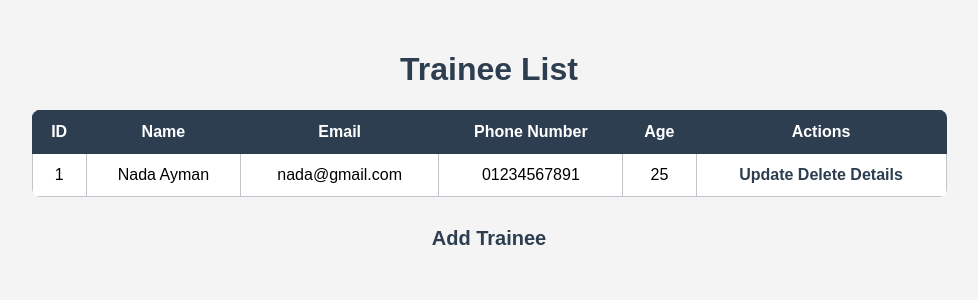
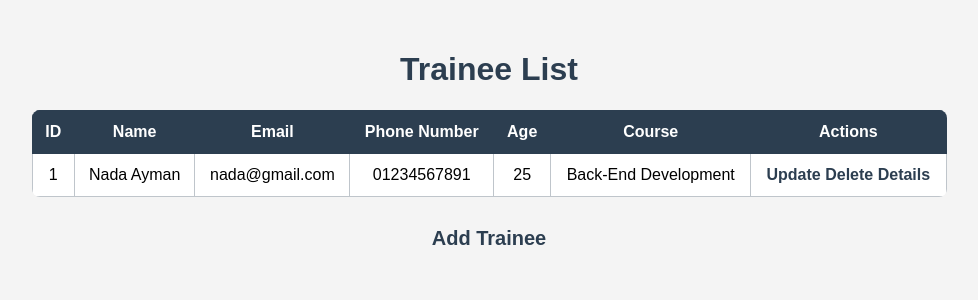
Before and after one commit to nada-aymann/ITIan-Django, a Django app: page /trainees/ in a window 1280 px wide. Shown: the part 58-358 px from the top of the page, without its empty margins (151-1129 px from the left). Run offline with Django 5.2, Linux system fonts and the light colour scheme; data comes from the database, SQL or seed files in the repository; both versions use the stored data as it was after the commit.

Commit message:
add foreignkey relation between trainee and course

```diff
--- a/static/css/style.css
+++ b/static/css/style.css
@@ -75,7 +75,7 @@ form {
     gap: 20px;
 }
 
-input {
+input, #tCourse {
     padding: 10px;
     border: #bfc5cb solid 1px;
     border-radius: 4px;
--- a/templates/trainee/add_trainee.html
+++ b/templates/trainee/add_trainee.html
@@ -14,6 +14,12 @@
     <input type="text" id="tPhone" name="trainee-phone" placeholder="Enter trainee phone" required>
     <label for="tAge">Trainee Age:</label>
     <input type="number" id="tAge" name="trainee-age" placeholder="Enter trainee age" required>
+    <label for="tCourse">Trainee Course:</label>
+    <select name="trainee-course" id="tCourse">
+        {% for course in courses %}
+        <option value="{{course.id}}">{{course.name}}</option>
+        {% endfor %}
+    </select>
     <button type="submit" class="btn">Add Trainee</button>
 </form>
 {%endblock%}
--- a/templates/trainee/details.html
+++ b/templates/trainee/details.html
@@ -13,6 +13,7 @@
             <th>Email</th>
             <th>Phone Number</th>
             <th>Age</th>
+            <th>Course</th>
             <th>Actions</th>
         </tr>
     </thead>
@@ -23,6 +24,7 @@
             <td>{{trainee.email}}</td>
             <td>{{trainee.phone_number}}</td>
             <td>{{trainee.age}}</td>
+            <td>{{trainee.course.name}}</td>
             <td>
                 <a href="{% url 'UpdateTrainee' trainee.id %}">Update</a>
                 <a href="{% url 'DeleteTrainee' trainee.id %}">Delete</a>
--- a/templates/trainee/list.html
+++ b/templates/trainee/list.html
@@ -17,6 +17,7 @@
             <th>Email</th>
             <th>Phone Number</th>
             <th>Age</th>
+            <th>Course</th>
             <th>Actions</th>
         </tr>
     </thead>
@@ -28,6 +29,7 @@
             <td>{{trainee.email}}</td>
             <td>{{trainee.phone_number}}</td>
             <td>{{trainee.age}}</td>
+            <td>{{trainee.course.name}}</td>
             <td>
                 <a href="{% url 'UpdateTrainee' trainee.id %}">Update</a>
                 <a href="{% url 'DeleteTrainee' trainee.id %}">Delete</a>
--- a/trainee/models.py
+++ b/trainee/models.py
@@ -1,4 +1,5 @@
 from django.db import models
+from course.models import Course
 
 # Create your models here.
 
@@ -8,3 +9,7 @@ class Trainee(models.Model):
     email = models.EmailField(unique=True)
     phone_number = models.CharField(max_length=20)
     age = models.IntegerField()
+    course = models.ForeignKey(Course, on_delete=models.CASCADE)
+
+def __str__(self):
+    return self.name
--- a/trainee/views.py
+++ b/trainee/views.py
@@ -1,6 +1,8 @@
 from django.http import HttpResponse
 from django.shortcuts import redirect, render
+from course.models import Course
 from .models import *
+
 
 # Create your views here.
 
@@ -17,21 +19,24 @@ def addTrainee(request):
             name = request.POST['trainee-name'],
             email = request.POST['trainee-email'],
             phone_number = request.POST['trainee-phone'],
-            age = request.POST['trainee-age']
+            age = request.POST['trainee-age'],
+            course = Course.objects.get(pk=request.POST['trainee-course'])
         )
         return redirect('TraineeList')
-    return render(request, 'trainee/add_trainee.html')
+    return render(request, 'trainee/add_trainee.html', {'courses': Course.objects.all()})
 
 def updateTrainee(request, id):
     trainee = Trainee.objects.get(id=id)
+    courses = Course.objects.all()
     if request.method == 'POST':
         trainee.name = request.POST['trainee-name']
         trainee.email = request.POST['trainee-email']
         trainee.phone_number = request.POST['trainee-phone']
         trainee.age = request.POST['trainee-age']
+        trainee.course = Course.objects.get(pk=request.POST['trainee-course'])
         trainee.save()
         return redirect('TraineeList')
-    return render(request, 'trainee/update.html', {'trainee': trainee})
+    return render(request, 'trainee/update.html', {'trainee': trainee, 'courses': courses})
 
 def deleteTrainee(request, id):
     trainee = Trainee.objects.get(id=id)
```
Also changed, not shown: templates/trainee/update.html (+8 -0 lines), db.sqlite3, trainee/migrations/0002_trainee_course.py (added).
